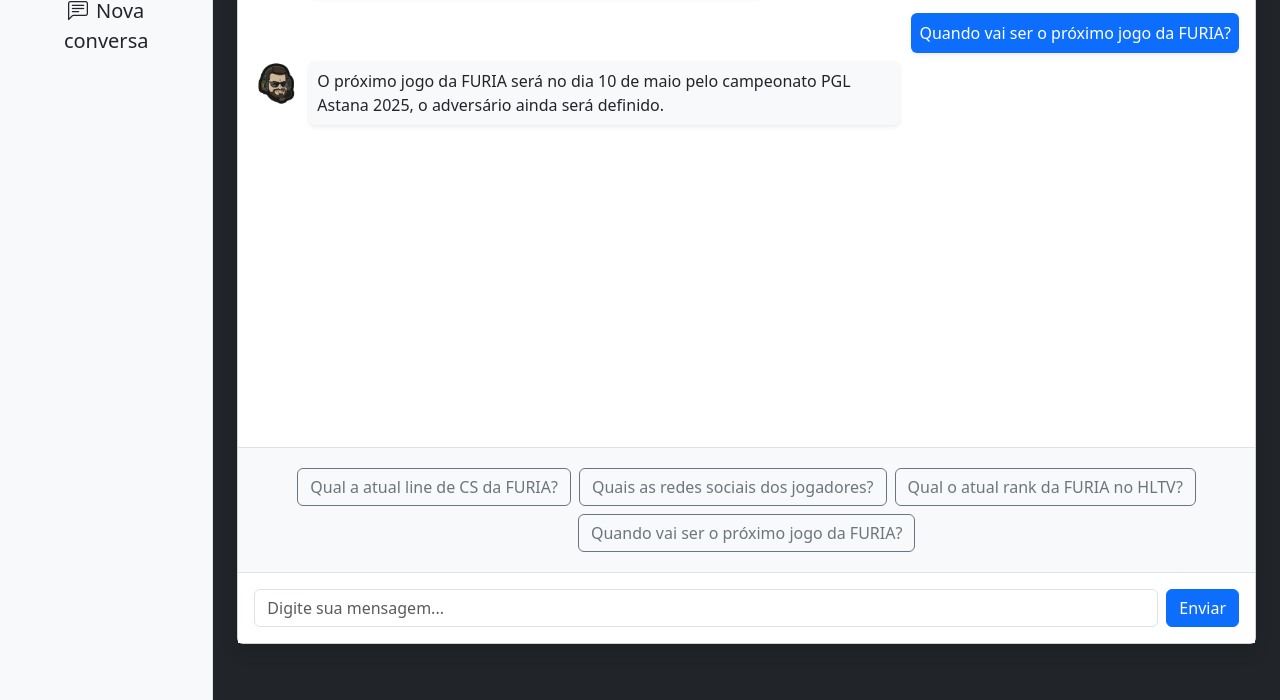
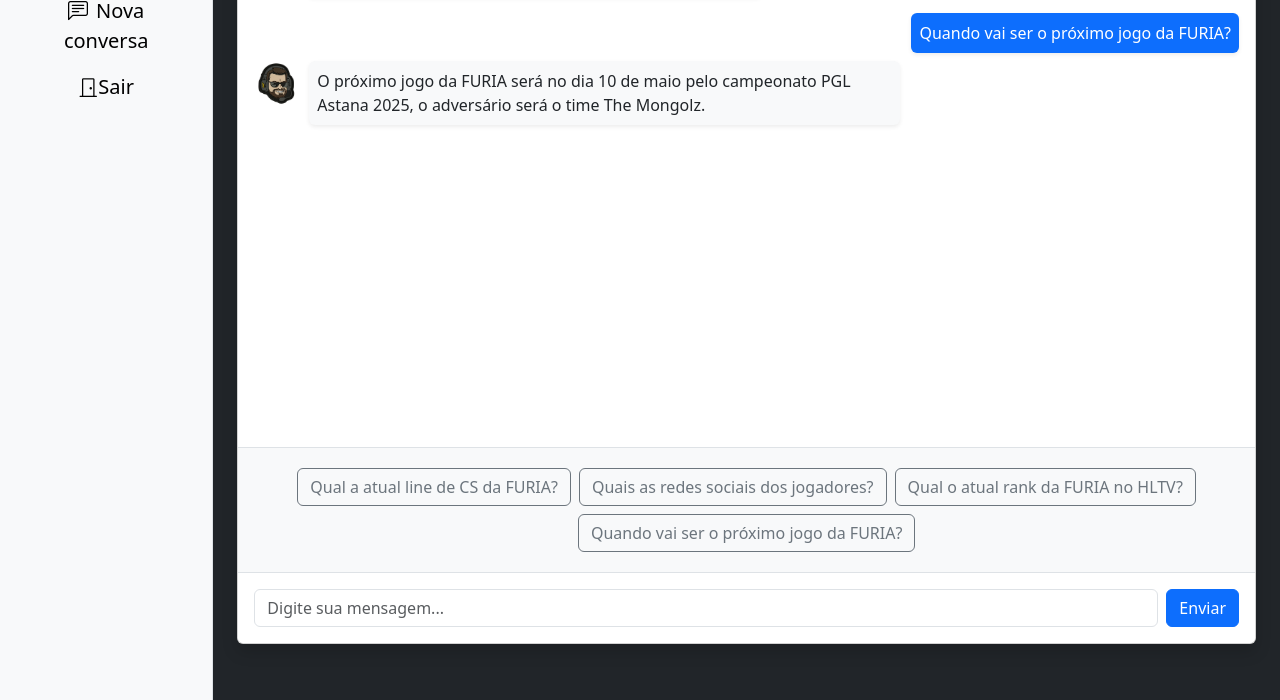
Before and after one commit to jaopcruz/Challenge, a plain HTML site: page index.html in a window 1280 px wide. Both pictures are taken after a click on the button "Quando vai ser o próximo jogo da FURIA?". Shown: the part 100-800 px from the top of the page. Drawn offline with nearby package versions, Linux system fonts and the light colour scheme.

Commit message:
commit final

```diff
--- a/index.html
+++ b/index.html
@@ -38,8 +38,11 @@
           <img src="/assets/images/logo-furia.svg" alt="Logo FURIA" class="me-2" style="height: 40px;">
         </div>
         <nav class="nav flex-column text-center">
-            <a class="nav-link text-dark fs-5" href="index.html">
+            <a class="nav-link text-black fs-5" href="index.html">
             <i class="bi bi-chat-left-text me-2"></i>Nova conversa
+            </a>
+            <a class="nav-link text-black fs-5" href="#">
+            <i class="bi bi-door-closed"></i>Sair
             </a>
         </nav>
       </aside>
@@ -80,7 +83,7 @@
           </div>
 
           <!-- Input Field -->
-          <form id="chat-form" class="d-flex p-3 border-top bg-body">
+          <form id="chat-form" class="d-flex p-3 rounded-bottom border-top bg-body">
             <input
               type="text"
               id="user-input"
--- a/js/script.js
+++ b/js/script.js
@@ -15,7 +15,7 @@
 function suggestion2() {
   addMessage("Quais as redes sociais dos jogadores?", "user");
   setTimeout(() => {
-    addMessage("Os perfis são: @fallen, @yuurihfps, @kscerato, @yek1ndar, @danil.molodoy_ e @siddecs.", "bot");
+    addMessage("Os perfis do instagram são: @fallen, @yuurihfps, @kscerato, @yek1ndar, @danil.molodoy_ e @siddecs.", "bot");
   }, 500);
 }
 
@@ -33,7 +33,7 @@
   addMessage("Quando vai ser o próximo jogo da FURIA?", "user");
   setTimeout(() => {
     addMessage(
-      "O próximo jogo da FURIA será no dia 10 de maio pelo campeonato PGL Astana 2025, o adversário ainda será definido.",
+      "O próximo jogo da FURIA será no dia 10 de maio pelo campeonato PGL Astana 2025, o adversário será o time The Mongolz.",
       "bot"
     );
   }, 500);
```
